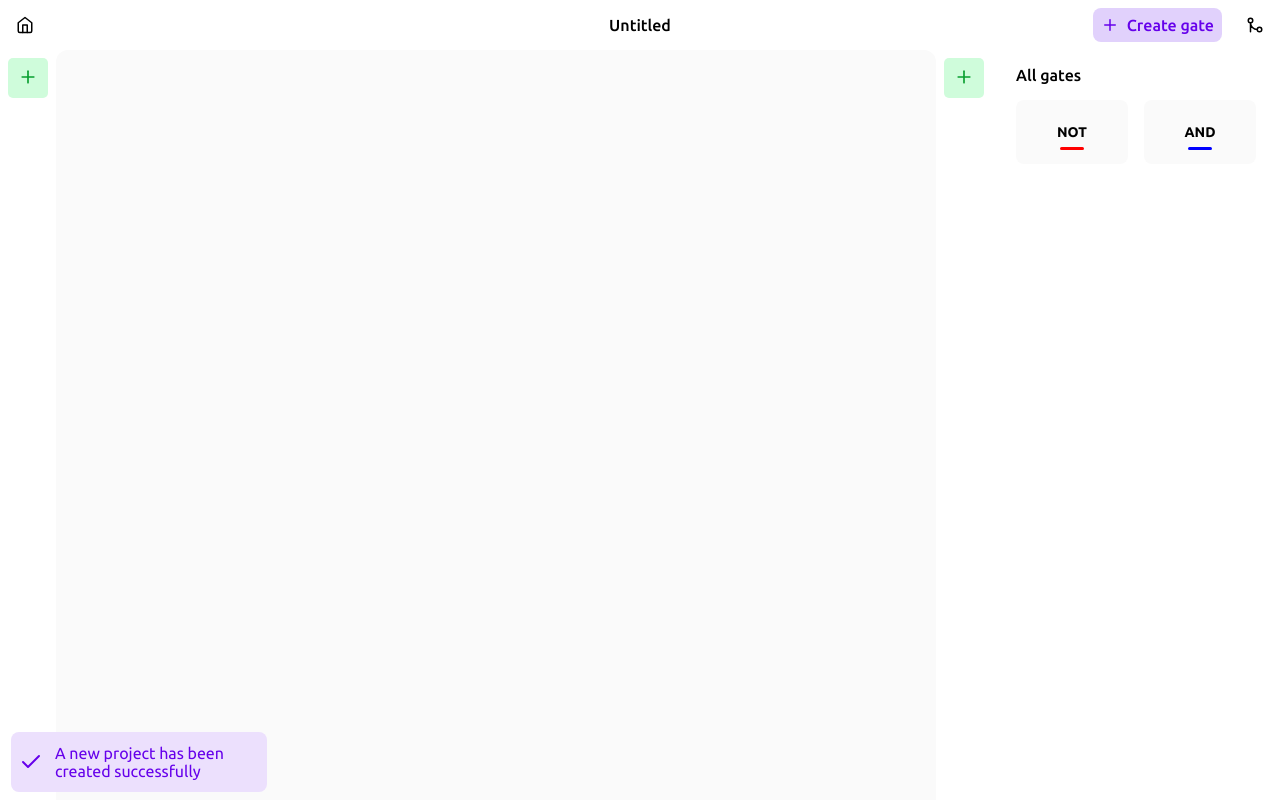
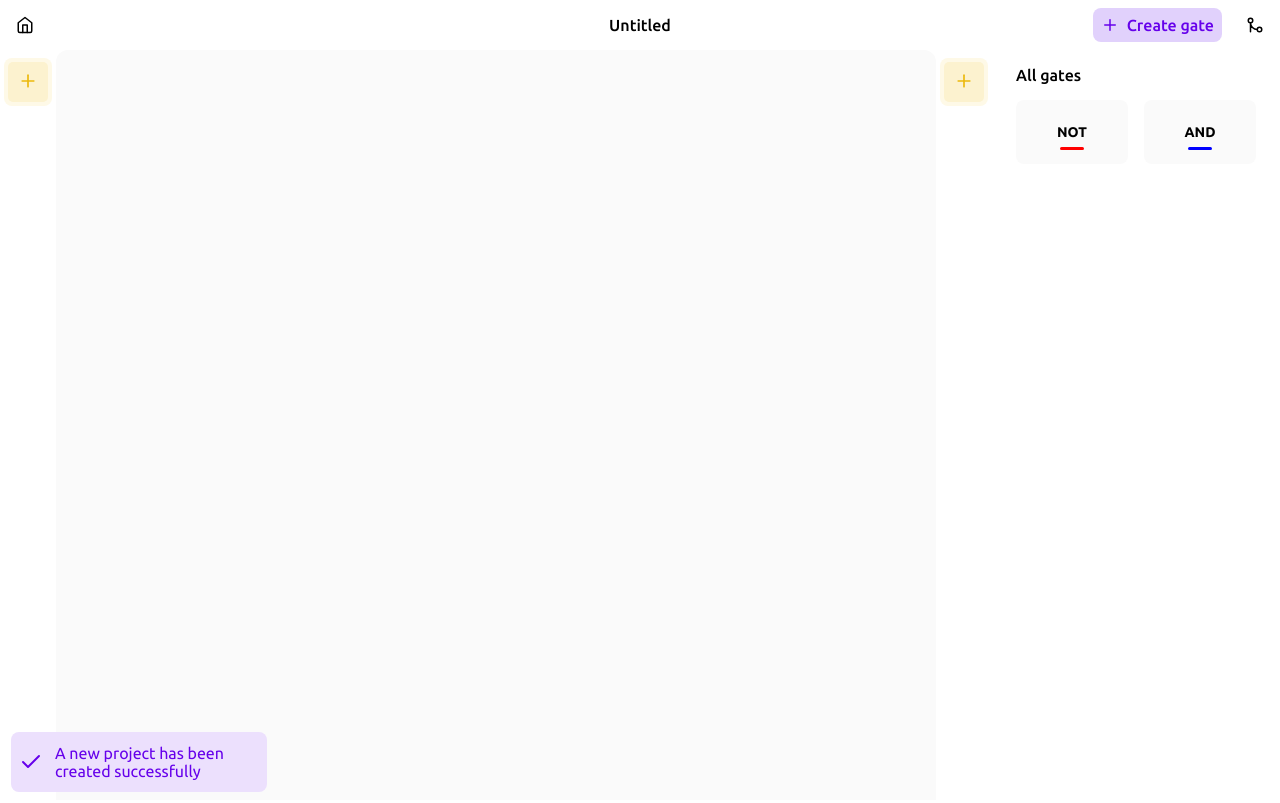
Before and after one commit to team-nullptr/logic-gates-simulator, a React (Vite) app: page / in a window 1280 px wide. Both pictures are taken after a click on the button "New project". Built offline with nearby package versions, Linux system fonts and the light colour scheme.

Commit message:
Add a list of available ports to AddButton component

```diff
--- a/src/features/editor/AddButton.tsx
+++ b/src/features/editor/AddButton.tsx
@@ -1,10 +1,38 @@
+import { Button, StyledButton } from './Button';
 import { Plus } from 'react-feather';
-import { Button } from './Button';
+import { ButtonGroup } from './ButtonGroup';
+import styled from 'styled-components';
 
-export const AddButton = () => {
+export const AddButton = (props: { onSelect: (option: number) => void }) => {
+  const options = [1, 2, 4, 8];
+
   return (
-    <Button color="#089E2F" active={false} onClick={console.log}>
-      <Plus width={20} />
-    </Button>
+    <StyledGroup color="hsl(47deg 90% 95%)">
+      {/* eslint-disable-next-line @typescript-eslint/no-empty-function */}
+      <Button color="#EBB90C" active={false} onClick={() => {}}>
+        <Plus width={20} />
+      </Button>
+      {options.map((number) => (
+        <Button key={number} color="#EBB90C" active={false} onClick={() => props.onSelect(number)}>
+          {number}
+        </Button>
+      ))}
+    </StyledGroup>
   );
 };
+
+const StyledGroup = styled(ButtonGroup)`
+  margin-bottom: 192px;
+
+  &:hover {
+    margin-bottom: 0;
+  }
+
+  > ${StyledButton}:not(:first-child) {
+    display: none;
+  }
+
+  &:hover > ${StyledButton} {
+    display: block;
+  }
+`;
--- a/src/features/editor/Button.tsx
+++ b/src/features/editor/Button.tsx
@@ -9,7 +9,7 @@ interface StyledButtonProps {
   primaryVariant: string;
 }
 
-const StyledButton = styled.button<StyledButtonProps>`
+export const StyledButton = styled.button<StyledButtonProps>`
   width: 40px;
   height: 40px;
   border: none;
--- a/src/features/editor/ButtonGroup.tsx
+++ b/src/features/editor/ButtonGroup.tsx
@@ -1,4 +1,5 @@
 import styled from 'styled-components';
+import { StyledButton } from './Button';
 
 export const ButtonGroup = styled.div<{ color: string; horizontal?: boolean }>`
   background-color: ${(props) => props.color};
@@ -9,7 +10,7 @@ export const ButtonGroup = styled.div<{ color: string; horizontal?: boolean }>`
   gap: 8px;
   flex-direction: ${(props) => (props.horizontal ? 'row' : 'column')};
 
-  > button {
+  ${StyledButton} {
     margin: 0;
   }
 `;
--- a/src/features/editor/Controls.tsx
+++ b/src/features/editor/Controls.tsx
@@ -33,7 +33,7 @@ export const Controls = (props: {
   return (
     <div ref={ref} onScroll={handleScroll} className={styles.buttons} style={{ direction }}>
       {props.buttons.map(renderButton)}
-      <AddButton />
+      <AddButton onSelect={console.log} />
     </div>
   );
 };
```
